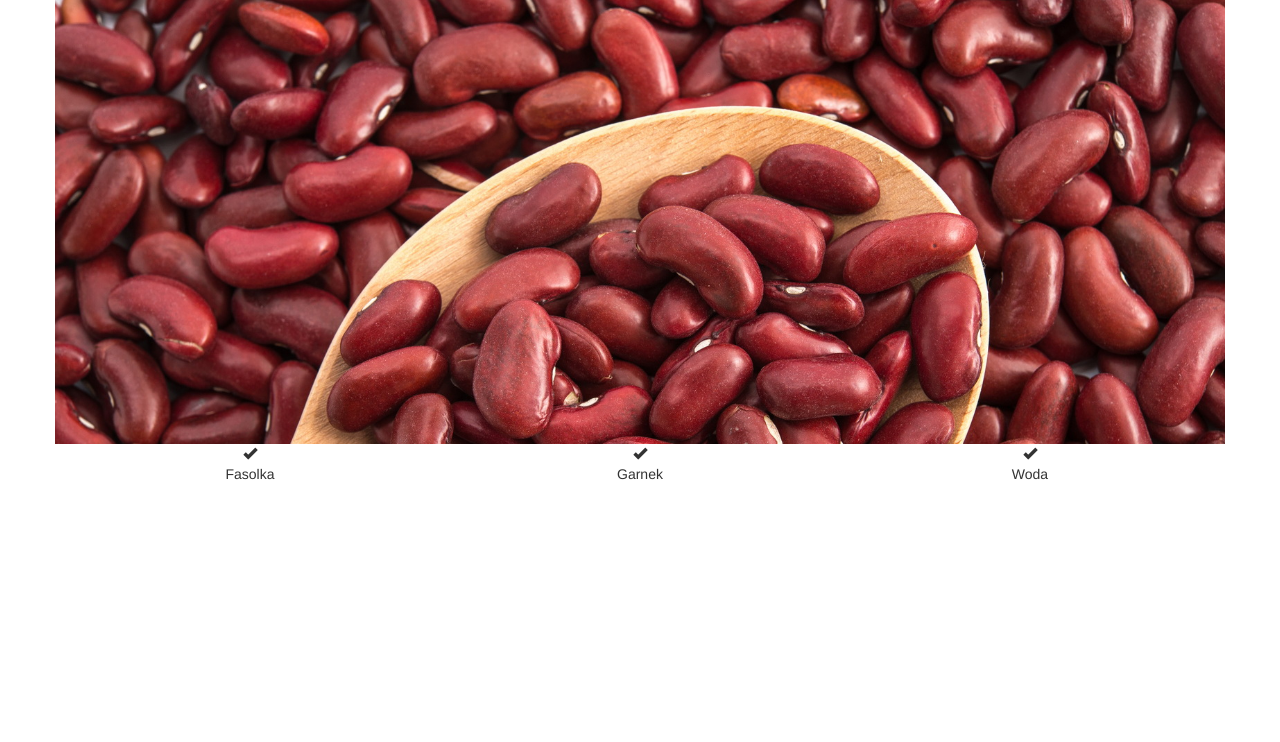
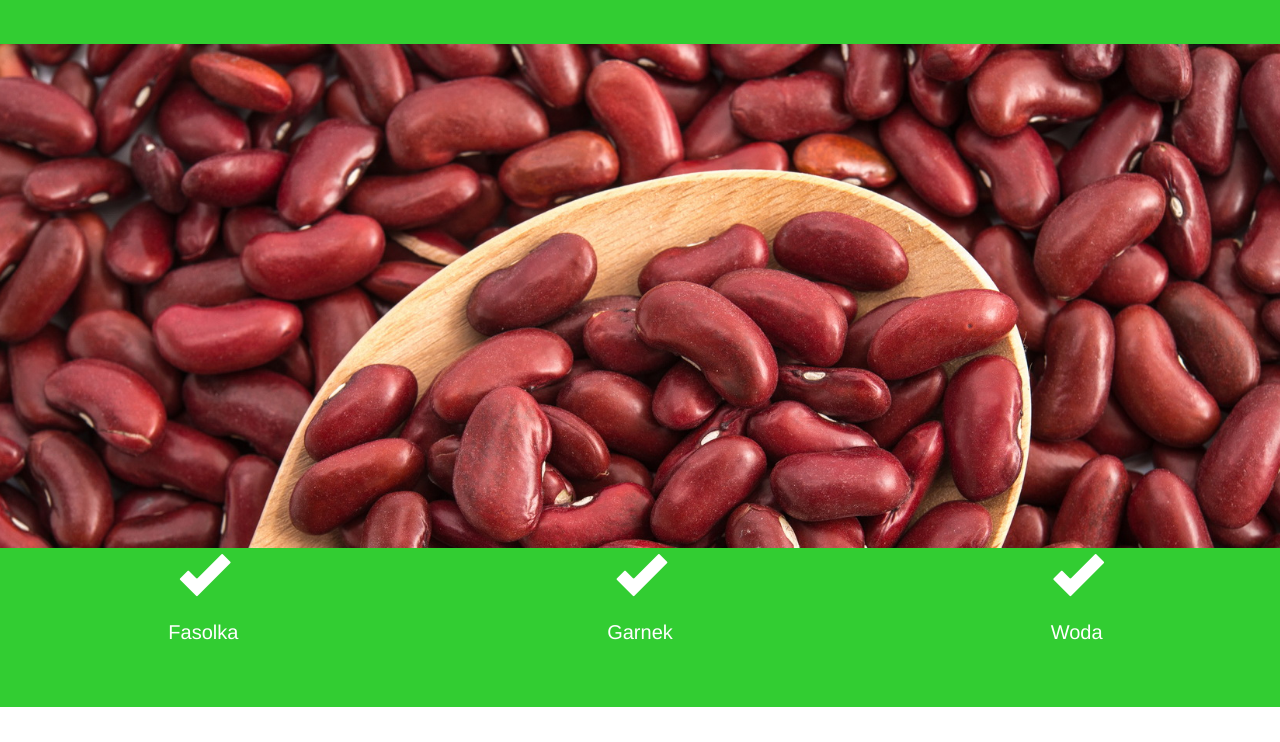
Before and after one commit to pdomaradzki/bootstrap, a plain HTML site: page index.html in a window 1280 px wide. Shown: the part 58-800 px from the top of the page. Drawn offline with nearby package versions, Linux system fonts and the light colour scheme.

Commit message:
style icon and text and container

```diff
--- a/css/main.css
+++ b/css/main.css
@@ -1,3 +1,19 @@
 .navbar {
   margin-bottom: 0;
 }
+
+.ingredient {
+  padding: 50px 0;
+  background-color: limegreen;
+  color: #fff;
+}
+
+.ingredient span {
+  font-size: 50px;
+  padding-bottom: 20px;
+}
+
+.ingredient p {
+  font-size: 20px;
+  font-weight: 500;
+}
--- a/index.html
+++ b/index.html
@@ -37,7 +37,7 @@
             </div>
   </div><!-- /.container-fluid -->
 </nav>
-<div class="container">
+<div class="ingredient">
         <div class="row">
             <img class="img-responsive" src="img/fasolka.jpg" alt="czarwona fasola">
         </div>
```
